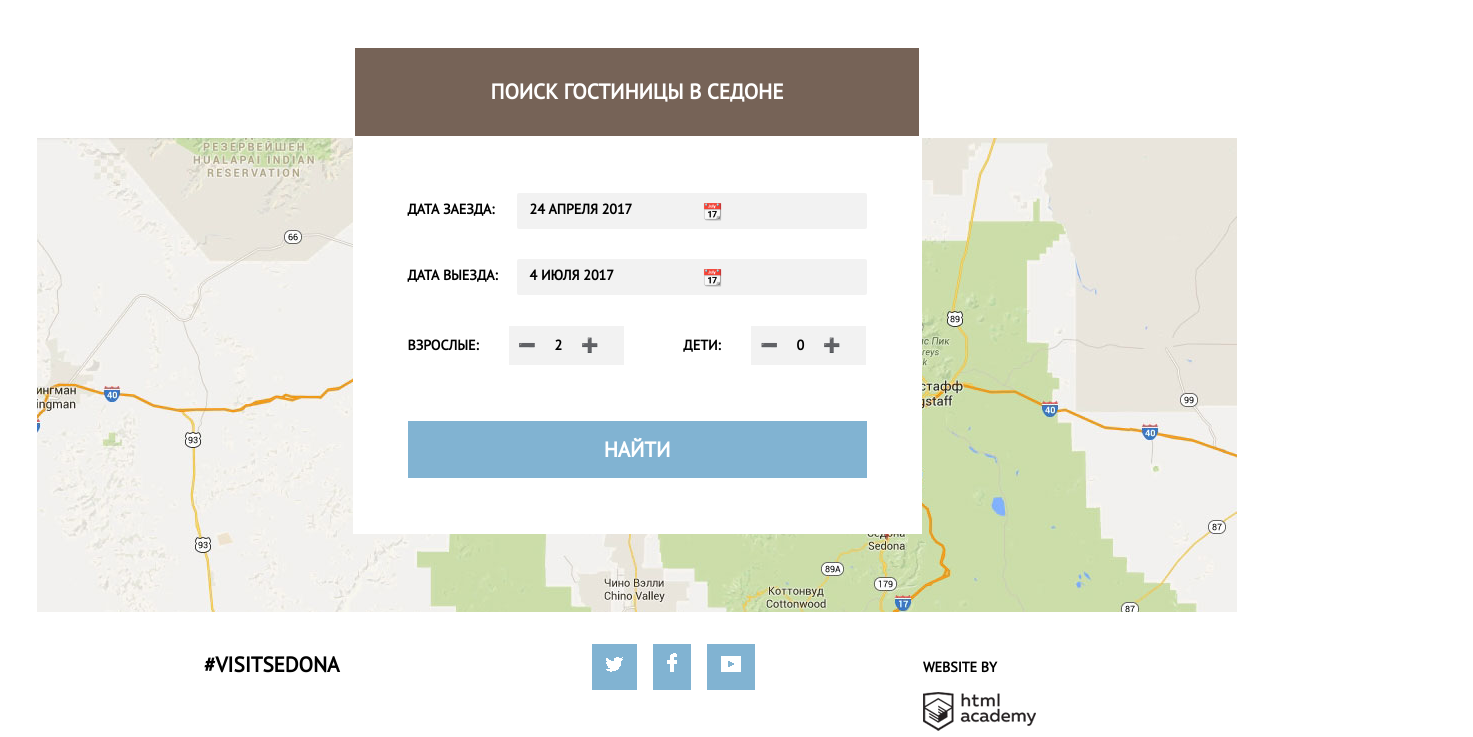
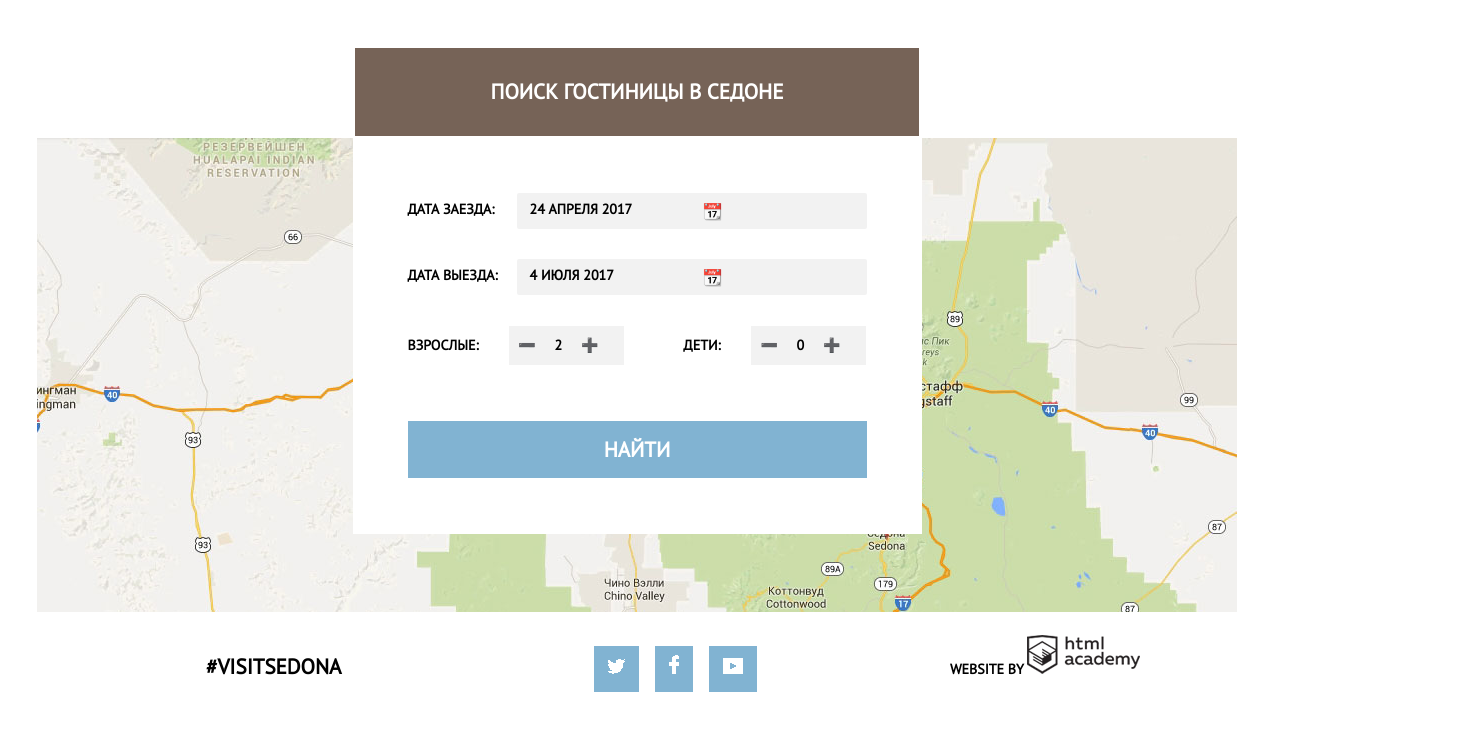
Before and after one commit to AprilBoy/332289-sedona, a plain HTML site: page index.html in a window 1280 px wide. Shown: the part 2092-2829 px from the top of the page, 1473 px wide, since content can reach past the window. After the commit the page ends 2786 px from the top, so only its background shows below. Drawn offline with Linux system fonts and the light colour scheme.

Commit message:
Попытки pixel perfect

```diff
--- a/css/style.css
+++ b/css/style.css
@@ -35,7 +35,7 @@ main{
 }
 
 footer {
-	margin-top: 31px;
+	    margin-top: 9px;
 }
 
 
@@ -687,9 +687,9 @@ form {
     /* height: 118px; */
     /* width: 1200px; */
     /*margin: 0 265px; */
-    padding: 0 150px;
+    /*padding: 0 150px;*/
     position: absolute;
-    left: 66px;
+    left: 218px;
 
 }
 
@@ -727,5 +727,5 @@ form {
 }
 
 .footer-copyright {
-	margin-left: -69px;
+	    margin-left: -44px;
 }
--- a/index.html
+++ b/index.html
@@ -138,8 +138,8 @@
 					<a class="social-btn social-btn-ytb" href="#"><img src="img/youtube.png" alt="youtube"></a>
 				</section>
 				<section class="footer-item footer-copyright">
-					<p>Website by</p>
-					<a class="btn" href="https://htmlacademy.ru"><img src="img/htmlacademy.png" alt="htmlacademy"></a>
+					<p>Website by <a class="btn" href="https://htmlacademy.ru"><img src="img/htmlacademy.png" alt="htmlacademy"></a> </p>
+
 				</section>
 			</div>
 		</footer>
```
